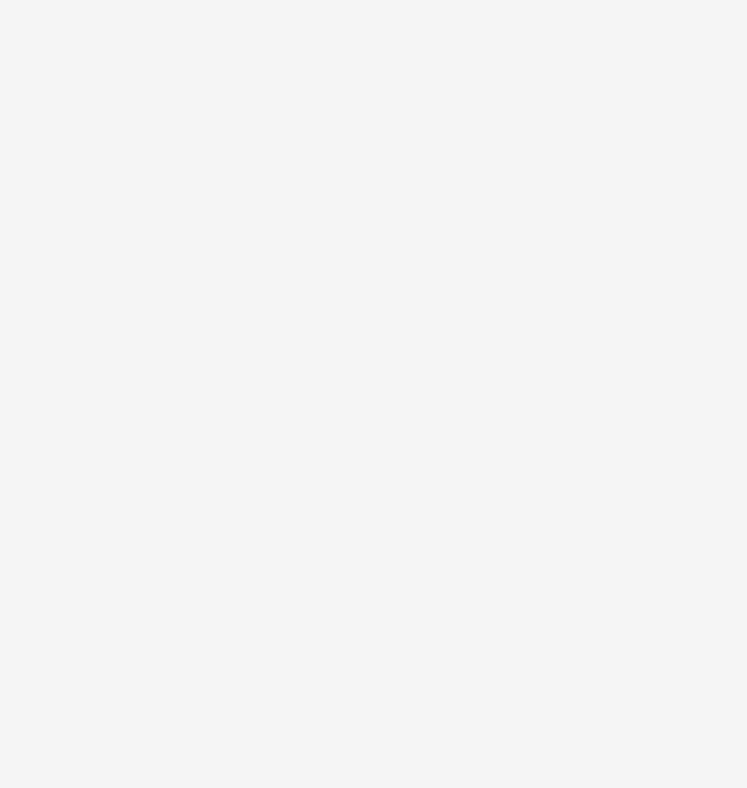
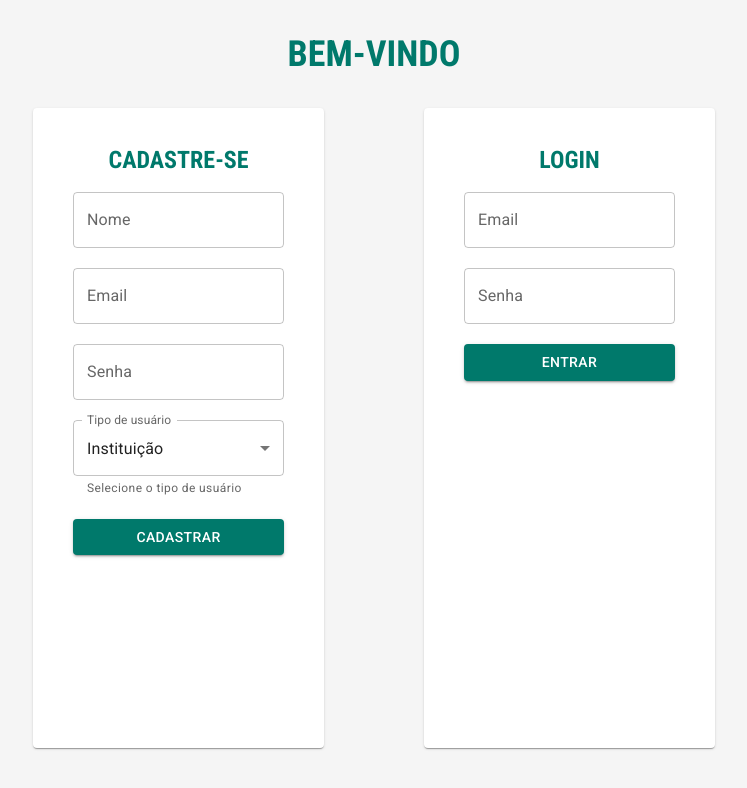
Before and after one commit to Desafio-Front-end/desafio-front-end, a React (Vite) app: page /pagina-inicial in a window 1280 px wide. Before the commit this address had no page. Shown: the top 788 px of the page, without its empty margins (266-1013 px from the left). Built offline with nearby package versions, Linux system fonts and the light colour scheme.

Commit message:
Criação da tela Página Inicial

```diff
--- a/src/App.jsx
+++ b/src/App.jsx
@@ -2,6 +2,7 @@ import './reset.css';
 import './App.css';
 import './variaveis.css'
 import { BrowserRouter, Routes, Route } from "react-router";
+import { PaginaInicial } from './pages/pagina-inicial/pagina-inicial';
 import { CadastroDisciplina } from './pages/cadastro-disciplina/cadastro-disciplina';
 import { CadastroTurma } from './pages/cadastro-turma/cadastro-turma';
 import { Matricula } from './pages/matricula/matricula';
@@ -27,8 +28,7 @@ function App() {
         <ThemeProvider theme={theme}>
           <BrowserRouter>
             <Routes>
-              <Route path="/" element={<>
-                página inicial</>} />
+              <Route path="/pagina-inicial" element={<PaginaInicial />} />
               <Route path="/cadastro-disciplina" element={<CadastroDisciplina />} />
               <Route path="/cadastro-turma" element={<CadastroTurma />} />
               <Route path="/matricula" element={<Matricula />} />
--- /dev/null
+++ b/src/pages/pagina-inicial/pagina-inicial.css
@@ -0,0 +1,35 @@
+.container-cadastrese {
+    display: flex;
+    justify-content:center;
+    align-items: left;
+    height: 80vh;
+}
+.card-cadastrese {
+    background-color: white;
+    display: flex;
+    flex-direction: column;
+    align-items: left;
+    padding: 24px;
+    gap: 20px;
+
+}
+.card-login {
+    background-color: white;
+    display: flex;
+    flex-direction: column;
+    align-items: left;
+    padding: 24px;
+    gap: 20px;
+
+}
+.titulo-paginainicial {
+    color: var(--cor-primaria);
+    text-align: center;
+    font-family: "Roboto Condensed", sans-serif;
+    font-size: 36px;
+    font-weight: bold;
+    line-height: 3;
+}
+.espacamento-cards{
+    margin-right: 100px;
+}
--- /dev/null
+++ b/src/pages/pagina-inicial/pagina-inicial.jsx
@@ -0,0 +1,85 @@
+import { Button, Card, CardContent, MenuItem, TextField } from '@mui/material';
+import'./pagina-inicial.css';
+const opcoesTipoUsuarios = [
+    {
+        value: '1',
+        label: 'Instituição',
+    },
+    {
+        value: '2',
+        label: 'Aluno',
+    },
+    {
+        value: '3',
+        label: 'Professor',
+    },
+];
+
+export const PaginaInicial = () => {
+    return (
+        <>
+        <div>
+            <h2 className='titulo-paginainicial'>
+                BEM-VINDO
+            </h2>
+        </div>
+
+        <div className='container-cadastrese'>
+            <Card sx={{ maxWidth: 500, padding: '24px' }} >
+                <CardContent className='card-cadastrese'>
+                    <h2 className='card-cadastro-titulo'>
+                        CADASTRE-SE
+                    </h2>
+                    <TextField
+                        className='card-cadastrese-input'
+                        label="Nome"
+                    />
+                    <TextField
+                        className='card-cadastrese-input'
+                        label="Email"
+                    />
+                    <TextField
+                        className='card-cadastrese-input'
+                        label="Senha"
+                    />
+                    <TextField
+                        className='card-cadastrese-input-selector'
+                        label="Tipo de usuário"
+                        select
+                        defaultValue="1"
+                        helperText="Selecione o tipo de usuário">
+                        {opcoesTipoUsuarios.map((option) => (
+                            <MenuItem key={option.value} value={option.value}>
+                                {option.label}
+                            </MenuItem>
+                        ))}
+                    </TextField>
+
+                    <Button variant="contained" className='card-cadastrese-button'>CADASTRAR</Button>
+                </CardContent>
+            </Card>
+            <div className='espacamento-cards'>
+
+            </div>
+            <Card sx={{ maxWidth: 500, padding: '24px' }} >
+                <CardContent className='card-login'>
+                    <h2 className='card-cadastro-titulo'>
+                        LOGIN
+                    </h2>
+                <TextField
+                        className='card-login-input'
+                        label="Email"
+                />
+                <TextField
+                        className='card-login-input'
+                        label="Senha"
+                />
+                    <Button variant="contained" className='card-login-button'>ENTRAR</Button>
+
+                </CardContent>
+            </Card>
+        </div >
+
+        </>
+    );
+}
```
